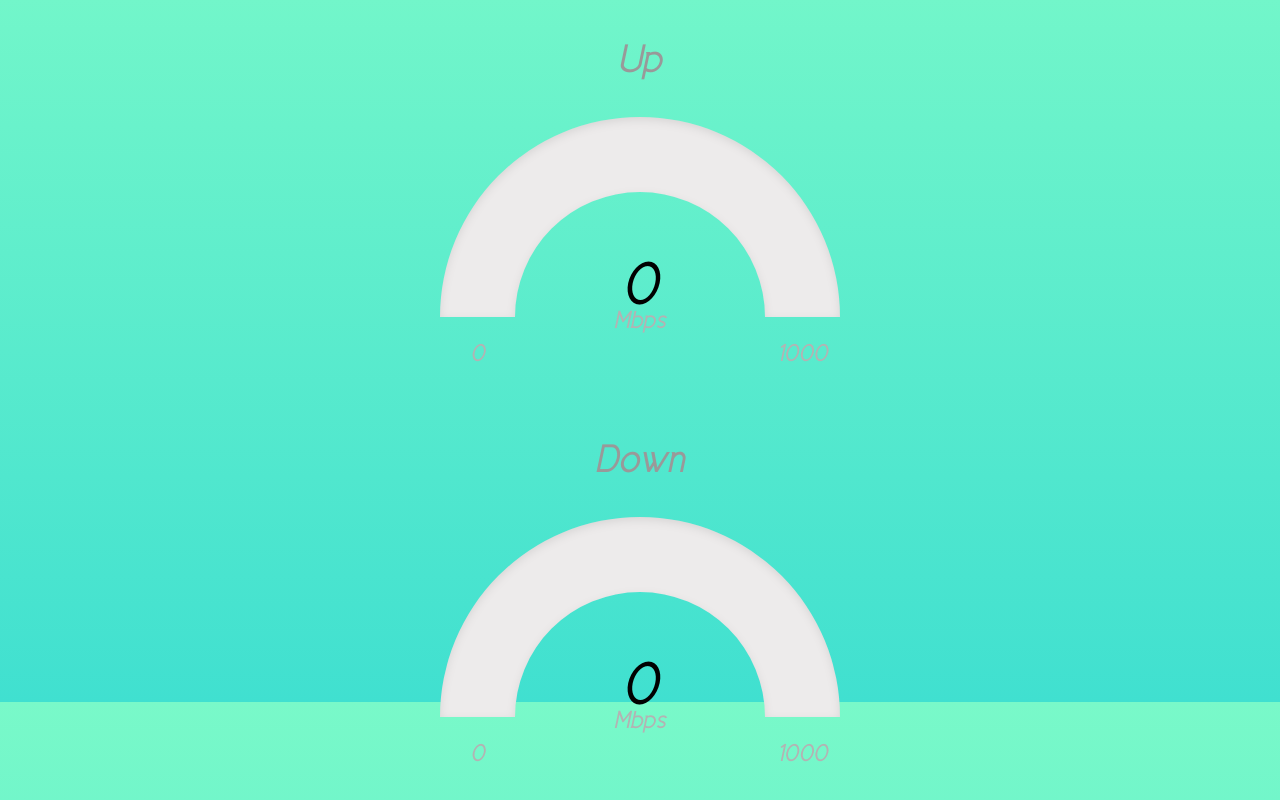
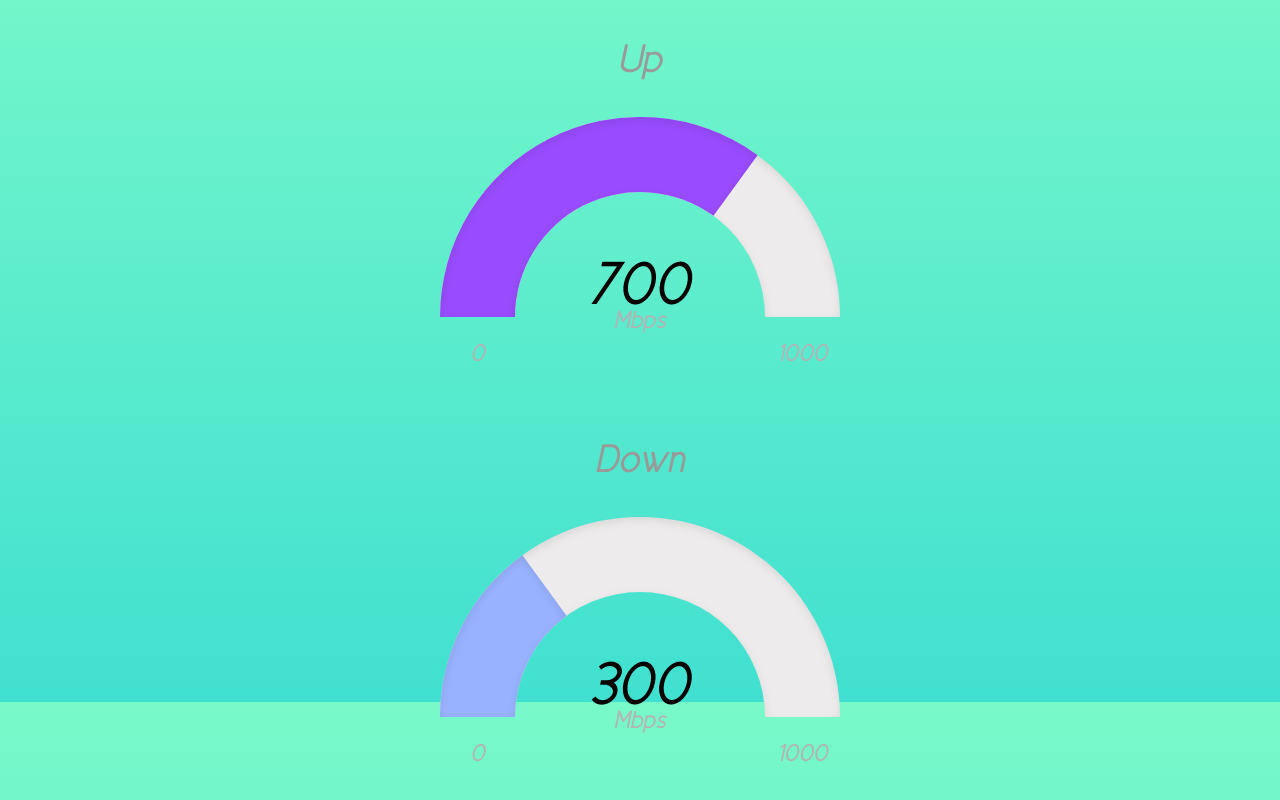
Before and after one commit to NeilBetham/pymeter, a plain HTML site: page index.html in a window 1280 px wide. Shown: the part 98-898 px from the top of the page. Drawn offline with Linux system fonts and the light colour scheme.

Commit message:
Updated static example

```diff
--- a/index.html
+++ b/index.html
@@ -11,7 +11,7 @@
 		window.onload = function(){
 			window.gaugeup = new JustGage({
 				id: "gup",
-				value: 0,
+				value: 700,
 				min: 0,
 				max: 1000,
 				title: "Up",
@@ -21,7 +21,7 @@
 			});
 			window.gaugedown = new JustGage({
 				id: "gdown",
-				value: 0,
+				value: 300,
 				min: 0,
 				max: 1000,
 				title: "Down",
```
